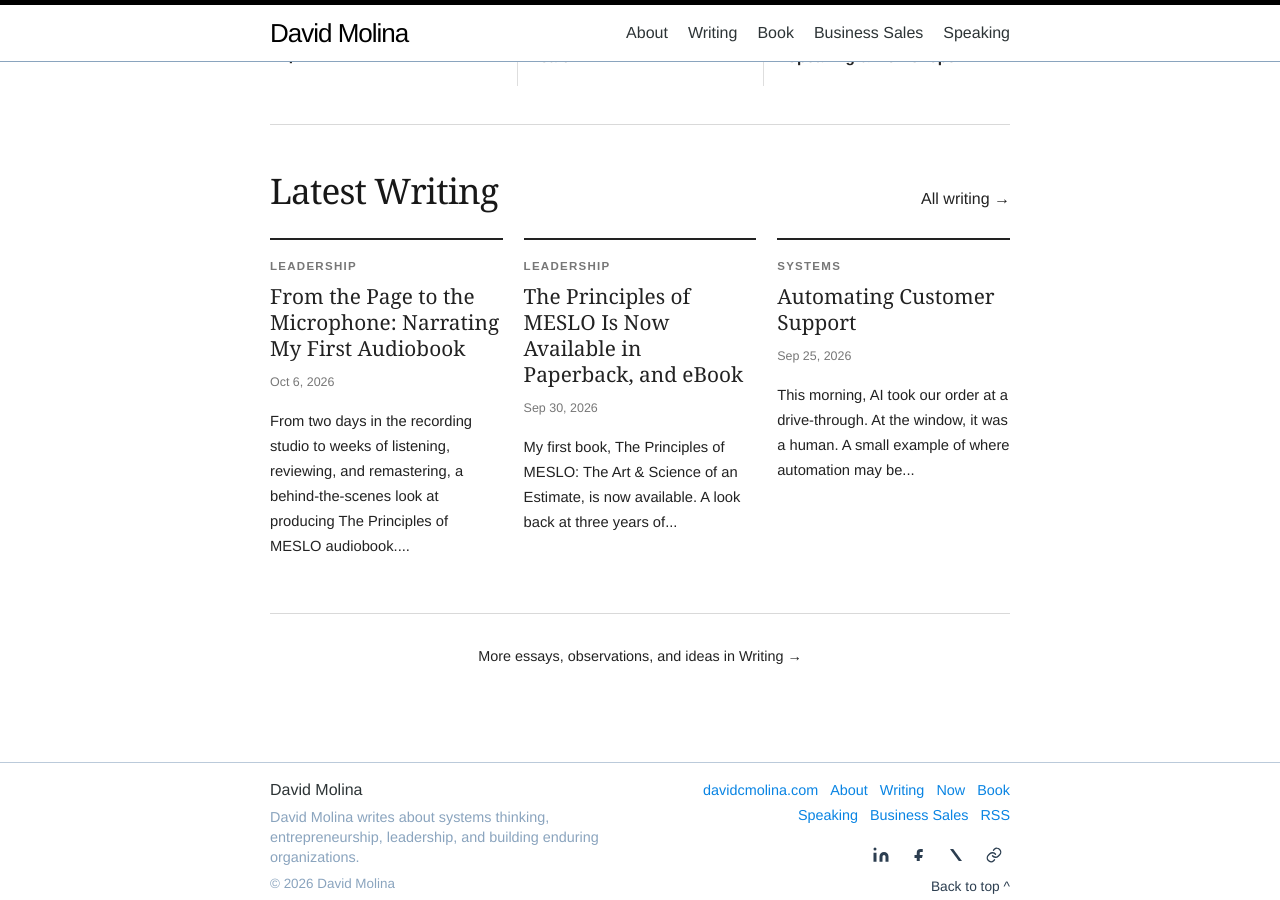
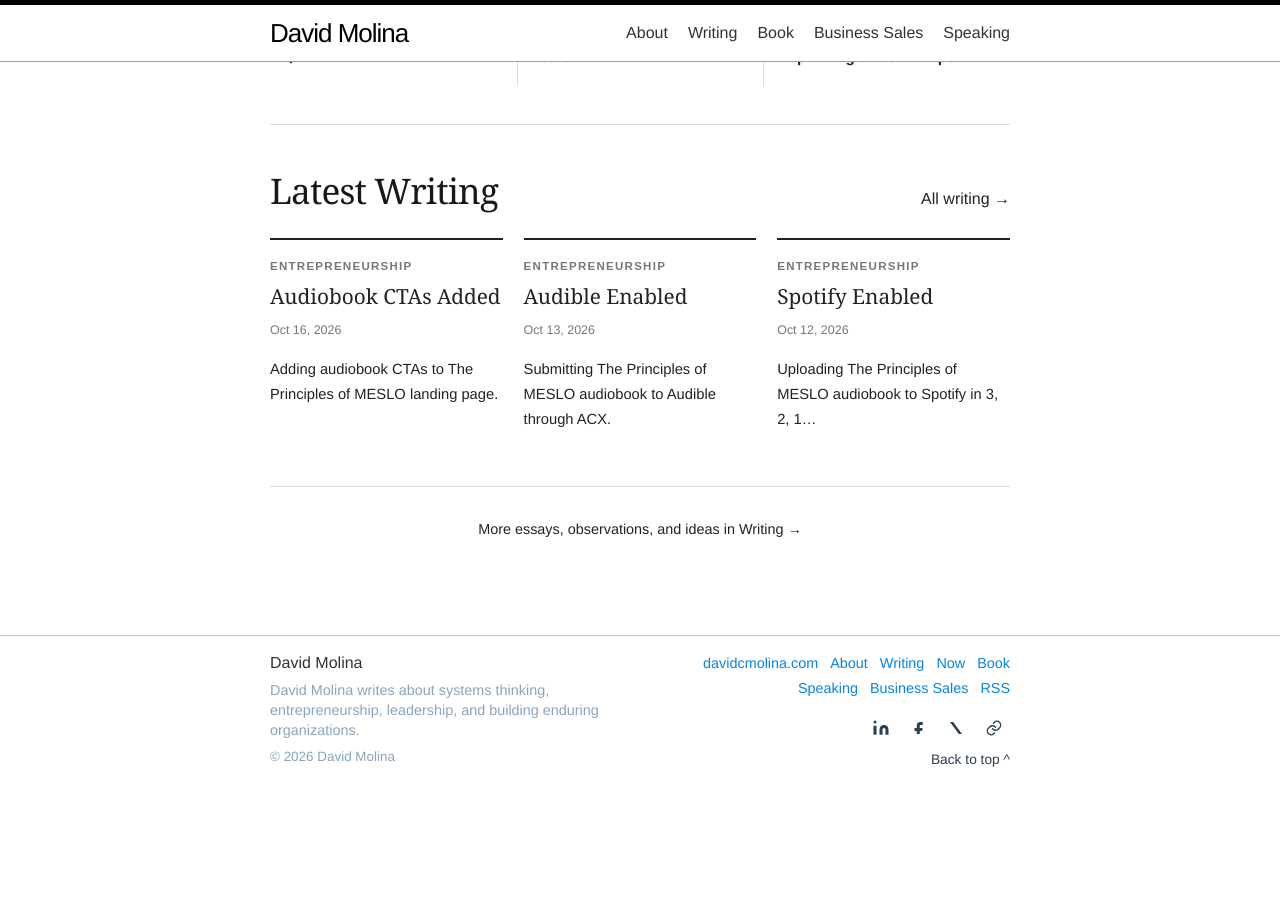
Before and after one commit to davidmolina/davidmolina.github.io, a Jekyll site: the page built from index.html, in a window 1280 px wide and 900 px high, scrolled down 1581 px. Built offline with Jekyll 4.4.1, drawn with Linux system fonts in a browser that asks for light colours; after the commit the page ends 2365 px from its top, so only the background shows below that; some of the changed lines change nothing that is shown.

Commit message:
[blog] add new posts

```diff
--- a/_posts/2026-09-30-the-principles-of-meslo-paperback-ebook-kindle.md
+++ b/_posts/2026-09-30-the-principles-of-meslo-paperback-ebook-kindle.md
@@ -5,7 +5,7 @@ description: >
   My first book, The Principles of MESLO: The Art & Science of an Estimate, is now available. A look back at three years of writing, editing, and publishing—and the lessons learned along the way.
 date: 2026-09-30 11:12:43 -0700
 author: "David Molina"
-theme: leadership
+theme: entrepreneurship
 categories:
   - principles-of-meslo
   - contract-estimating
--- a/_posts/2026-10-06-from-the-page-to-the-microphone-narrating-my-first-audiobook.md
+++ b/_posts/2026-10-06-from-the-page-to-the-microphone-narrating-my-first-audiobook.md
@@ -7,7 +7,7 @@ description: >
   producing The Principles of MESLO audiobook.
 date: 2026-10-06 19:00:00 -0700
 author: "David Molina"
-theme: leadership
+theme: entrepreneurship
 categories:
   - principles-of-meslo
   - authorship
--- /dev/null
+++ b/_posts/2026-10-12-spotify-enabled.md
@@ -0,0 +1,43 @@
+---
+layout: post
+title: "Spotify Enabled"
+description: >
+  Uploading The Principles of MESLO audiobook to Spotify in 3, 2, 1...
+date: 2026-10-12 19:00:00 -0700
+author: "David Molina"
+theme: entrepreneurship
+categories:
+  - principles-of-meslo
+  - authorship
+  - audiobook
+---
+
+Now that [*The Principles of MESLO: The Art & Science of an Estimate*](/book) is available on Amazon (paperback and Kindle eBook) and Barnes & Noble (hardcover), the next step is bringing the book to audio. Today, I'm starting with Spotify.
+
+I've used Spotify religiously for years to listen to music. When I learned about Spotify's audiobook platform for [authors](https://authors.spotify.com/) about a year ago, I knew I wanted to make my book available there, too.
+
+As a Spotify Premium subscriber, I also appreciate having access to audiobook listening as part of my subscription. Discovering books, listening to different authors, and hearing stories brought to life by narrators has become another way to learn while on the move.
+
+I'm excited to get *The Principles of MESLO* into more readers' hands—or rather, listeners' ears.
+
+### Preparing the Audiobook Files
+
+Before beginning the upload, I had already downloaded and organized the audiobook files using a consistent naming convention.
+
+For example:
+
+`011 - Chapter 4 - Labor - The Principles of MESLO`
+
+The `011` identifies the eleventh audio track, while the remainder identifies the chapter and book.
+
+Organizing the files beforehand made the submission process straightforward. Spotify for Authors provides instructions for uploading and arranging the audiobook, and I found the process relatively easy to follow.
+
+According to Spotify's guidance during submission, the audiobook could take up to a week to become available in the Spotify app.
+
+### What's Next
+
+With the files prepared and the Spotify submission underway, I'm looking forward to making the audiobook available to listeners who prefer learning while driving, traveling between job sites, exercising, or simply going about their day.
+
+*The Principles of MESLO* grew out of practical experience working with contractors and business owners. My hope is that the audiobook makes those lessons accessible to even more people. I'm looking forward to hearing what listeners think—and, of course, receiving their feedback.
+
+ More to follow.
--- /dev/null
+++ b/_posts/2026-10-13-audible-enabled.md
@@ -0,0 +1,45 @@
+---
+layout: post
+title: "Audible Enabled"
+description: >
+  Submitting The Principles of MESLO audiobook to Audible through ACX.
+date: 2026-10-13 19:00:00 -0700
+author: "David Molina"
+theme: entrepreneurship
+categories:
+  - principles-of-meslo
+  - authorship
+  - audiobook
+---
+
+Yesterday, the focus was uploading [*The Principles of MESLO: The Art & Science of an Estimate*](/book) audiobook files to Spotify. Today, the focus is on Audible, using Amazon's [Audiobook Creation Exchange (ACX)](https://www.acx.com/) platform.
+
+Similar to Spotify for Authors, ACX provides independent authors and publishers with a way to distribute audiobooks. The process was relatively straightforward, especially with the audio files already recorded, mastered, downloaded, and organized. I'm excited to get *The Principles of MESLO* into more readers' hands—or rather, listeners' ears.
+
+### Preparing the Audible Submission
+
+With the audiobook files already organized by chapter and track number, much of the preparation was complete.
+
+For example:
+
+`011 - Chapter 4 - Labor - The Principles of MESLO`
+
+The `011` identifies the eleventh audio track, while the remainder identifies the chapter and book.
+
+ACX also required the audiobook's publishing information, description, cover artwork, and chapter details. I used *The Principles of MESLO: The Art & Science of an Estimate* as the title, with Luminare Press listed as the publisher. After reviewing the submission details, I uploaded the cover artwork and completed the remaining steps.
+
+### Choosing Non-Exclusive Distribution
+
+One important decision involved distribution rights.
+
+ACX offers distribution options that affect where an audiobook can be sold. I selected **non-exclusive distribution**, allowing me to pursue other audiobook platforms independently, including Spotify.
+
+For me, the objective isn't to limit the audiobook to a single marketplace. It's to make the book accessible to as many interested listeners, contractors, small business owners, and entrepreneurs as possible, wherever they prefer to discover and purchase books.
+
+### What's Next
+
+With the audiobook submitted through ACX, the next step is the review process. ACX indicated that processing typically takes approximately ten days, although the actual timeline may vary. Once approved and published, the audiobook should become available through Audible and eligible Amazon audiobook channels.
+
+I'm especially looking forward to hearing from contractors, entrepreneurs, and business owners who prefer listening while commuting, traveling between job sites, exercising, or working through their daily routines.
+
+*The Principles of MESLO* grew out of practical experience in estimating, government contracting, entrepreneurship, and building the operating systems behind a business. The audiobook is another way to share those lessons. More to follow.
--- /dev/null
+++ b/_posts/2026-10-16-audiobook-ctas-added.md
@@ -0,0 +1,43 @@
+---
+layout: post
+title: "Audiobook CTAs Added"
+description: >
+  Adding audiobook CTAs to The Principles of MESLO landing page.
+date: 2026-10-16 19:00:00 -0700
+author: "David Molina"
+theme: entrepreneurship
+categories:
+  - principles-of-meslo
+  - authorship
+  - audiobook
+---
+
+Today, the [*The Principles of MESLO: The Art & Science of an Estimate*](/book) audiobook went live on Spotify and Audible. I was ecstatic when I received the alerts that the audiobook was live.
+
+I spent the early afternoon adding two new calls to action (CTAs) to the book's landing page, giving visitors direct access to the audiobook on Spotify and Audible.
+
+For someone who prefers listening over reading—or simply spends a lot of time on the road—the book now has another way to reach them.
+
+### Adding the Preface
+
+While adding the two audiobook CTAs, I also rearranged the book's landing page and added an MP3 player featuring the Preface from the audiobook.
+
+I understand that many people visiting the site for the first time may be wondering: What exactly is MESLO? What is this book about? And why should I read—or listen to—it?
+
+The Preface helps answer those questions.
+
+Rather than asking someone to buy the book before they know what they're getting into, visitors can now listen to the Preface directly from the website and hear the opening of the audiobook in my own voice.
+
+It's a free preview. Try it out.
+
+### What's Next
+
+With the audiobook now available on Spotify and Audible, next up is Apple Books and other audiobook platforms.
+
+I'm especially looking forward to getting the audiobook in front of more contractors, entrepreneurs, and business owners nationally—and meeting them where they are.
+
+*The Principles of MESLO* grew out of practical experience in estimating, government contracting, entrepreneurship, and building the operating systems behind a business.
+
+Making the audiobook available on Spotify and Audible is another step toward meeting readers—ahem, listeners—where they are.
+
+More to follow.
```
